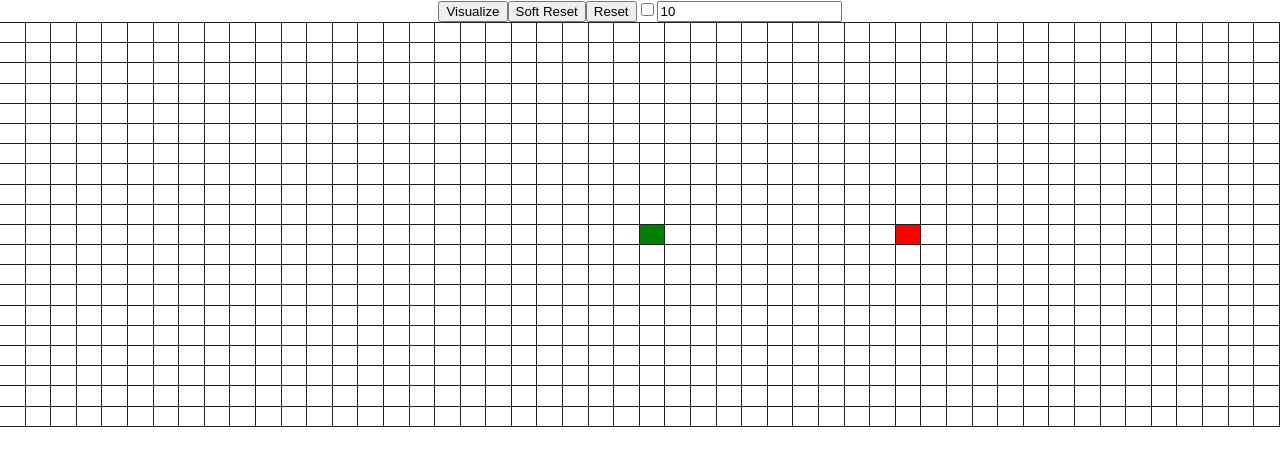
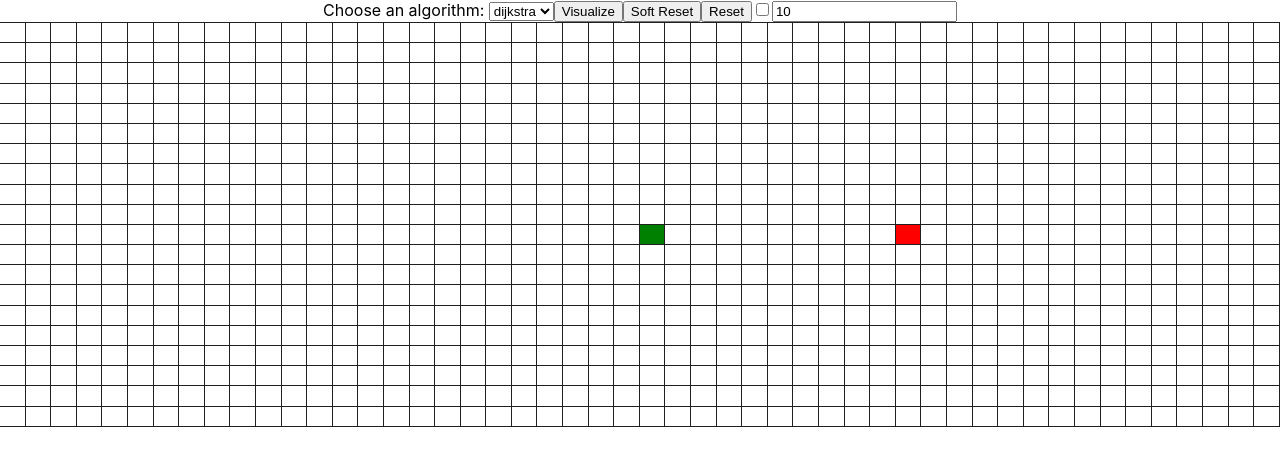
Before and after one commit to gdkat/Pathfinding-Visualized, a React (Create React App) app: page / in a window 1280 px wide. Shown: the top 466 px of the page. Built offline with nearby package versions, Linux system fonts and the light colour scheme.

Commit message:
Added Astar

```diff
--- a/src/PathfindingVisualizer/Node/Node.jsx
+++ b/src/PathfindingVisualizer/Node/Node.jsx
@@ -8,6 +8,7 @@ const Node = (props) => {
     row, // row index
     col, // col index
     weight, // weight to travel through
+    heuristic, // heuristic value for astr
     visited, // visited boolean
     visitedIndex, // index (in order) of vars visited
     optimal, // is part of optimal path
--- a/src/PathfindingVisualizer/NodeGrid/gridHelper.js
+++ b/src/PathfindingVisualizer/NodeGrid/gridHelper.js
@@ -1,5 +1,6 @@
 const defaultNode = {
   weight: 1,
+  heuristic: Infinity,
   visited: false,
   visitedIndex: 0,
   optimal: false,
@@ -14,6 +15,7 @@ const unvisitedNode = {
   optimal: false,
   prev: null,
   distance: Infinity,
+  heuristic: Infinity,
 };
 
 export const genNodeGrid = (gridProps) => {
--- a/src/PathfindingVisualizer/PathfindingVisualizer.jsx
+++ b/src/PathfindingVisualizer/PathfindingVisualizer.jsx
@@ -1,4 +1,4 @@
-import { useEffect, useRef, useReducer } from "react";
+import { useReducer } from "react";
 import {
   reducer as pathfindingReducer,
   initialState as pathfindingInitialState,
@@ -6,8 +6,8 @@ import {
 import PathfindingContext from "../context/PathfindingContext";
 import "./PathfindingVisualizer.css";
 import NodeGrid from "./NodeGrid/NodeGrid";
-import dijkstra from "../search/dijkstra";
 import { genNodeGrid, copyGrid } from "./NodeGrid/gridHelper";
+import supportedAlgorithms from "../search/supportedAlgorithms";
 
 const PathfindingVisualizer = (props) => {
   const [state, dispatch] = useReducer(
@@ -29,13 +29,16 @@ const PathfindingVisualizer = (props) => {
     dispatch({ type: "SET_SORTING_INACTIVE" });
   };
 
-  const performDjikstra = () => {
+  const performSearch = () => {
     if (sortingProps.active) return;
 
     dispatch({ type: "SET_SORTING_ACTIVE" });
     const gridCopy = copyGrid(grid, { unvisited: true });
     if (gridProps.start != null && gridProps.end != null) {
-      const [result] = dijkstra(gridCopy, gridProps);
+      const [result] = supportedAlgorithms[sortingProps.type](
+        gridCopy,
+        gridProps
+      );
       dispatch({ type: "SET_GRID", payload: result });
     }
   };
@@ -55,6 +58,14 @@ const PathfindingVisualizer = (props) => {
       });
   };
 
+  const onAlgoToggle = (e) => {
+    softReset();
+    dispatch({
+      type: "SET_SORTING_TYPE",
+      payload: e.target.options[e.target.selectedIndex].text,
+    });
+  };
+
   const generateRandomWeightedGraph = (e) => {
     dispatch({
       type: "SET_GRID",
@@ -65,7 +76,20 @@ const PathfindingVisualizer = (props) => {
   return (
     <PathfindingContext.Provider value={[state, dispatch]}>
       <div className="pathfinding-visualizer">
-        <button className="visualizer-btn" onClick={performDjikstra}>
+        <label for="cars">Choose an algorithm: </label>
+        <select
+          id="algos"
+          name="algos"
+          value={sortingProps.type}
+          onChange={onAlgoToggle}
+        >
+          {Object.keys(supportedAlgorithms).map((el, index) => (
+            <option key={index} value={el}>
+              {el}
+            </option>
+          ))}
+        </select>
+        <button className="visualizer-btn" onClick={performSearch}>
           Visualize
         </button>
         <button className="soft-reset-btn" onClick={softReset}>
--- /dev/null
+++ b/src/search/astar.js
@@ -0,0 +1,73 @@
+import Heap from "heap";
+
+const nodeCmp = (a, b) => {
+  return a.heuristic + a.distance - (b.heuristic + b.distance);
+};
+
+const astar = (grid, gridProps) => {
+  const visitedNodes = [];
+  const optimal = [];
+  const heap = new Heap(nodeCmp);
+  heap.push(grid[gridProps.start.row][gridProps.start.col]);
+
+  const { rows, cols } = gridProps;
+
+  let found = null;
+
+  const visit = (node) => {
+    if (node == null || (node.wall && !node.isStart && !node.isEnd)) return;
+
+    node.visited = true;
+    visitedNodes.push(node);
+    node.visitedIndex = visitedNodes.length - 1;
+
+    const { row, col } = node;
+    if (node.isStart) node.distance = 0;
+    if (node.isEnd) {
+      found = node;
+      return;
+    }
+    for (let i = row - 1; i <= row + 1; i++) {
+      if (i < 0 || i >= grid.length) continue;
+      for (let j = col - 1; j <= col + 1; j++) {
+        if (i !== row && j !== col) continue; // diagonals not counted, may choose to change that later
+        if (j < 0 || j >= grid[i].length || grid[i][j].visited) continue;
+
+        const initDistance = grid[i][j].distance;
+        const calcDistance = grid[i][j].weight + node.distance;
+        const heuristic = Math.sqrt(
+          Math.pow(i - gridProps.end.row, 2) +
+            Math.pow(j - gridProps.end.col, 2)
+        ); // Euclidean Distance as heuristic
+
+        if (initDistance > calcDistance) {
+          grid[i][j].distance = calcDistance;
+          grid[i][j].prev = node;
+          grid[i][j].heuristic = heuristic;
+        }
+
+        if (initDistance === Infinity) heap.push(grid[i][j]);
+        else heap.updateItem(grid[i][j]);
+      }
+    }
+  };
+
+  const traceOptimalPath = () => {
+    let prev = found;
+
+    while (prev != null) {
+      prev.optimal = true;
+      optimal.push(prev);
+      prev = prev.prev;
+    }
+  };
+
+  while (!found && visitedNodes.length < rows * cols && heap.size() > 0)
+    visit(heap.pop());
+
+  if (found) traceOptimalPath();
+
+  return [grid, visitedNodes, optimal];
+};
+
+export default astar;
--- /dev/null
+++ b/src/search/supportedAlgorithms.js
@@ -0,0 +1,9 @@
+import dijkstra from "../search/dijkstra";
+import astar from "../search/astar";
+
+const supportedAlgorithms = {
+  dijkstra,
+  astar,
+};
+
+export default supportedAlgorithms;
```
